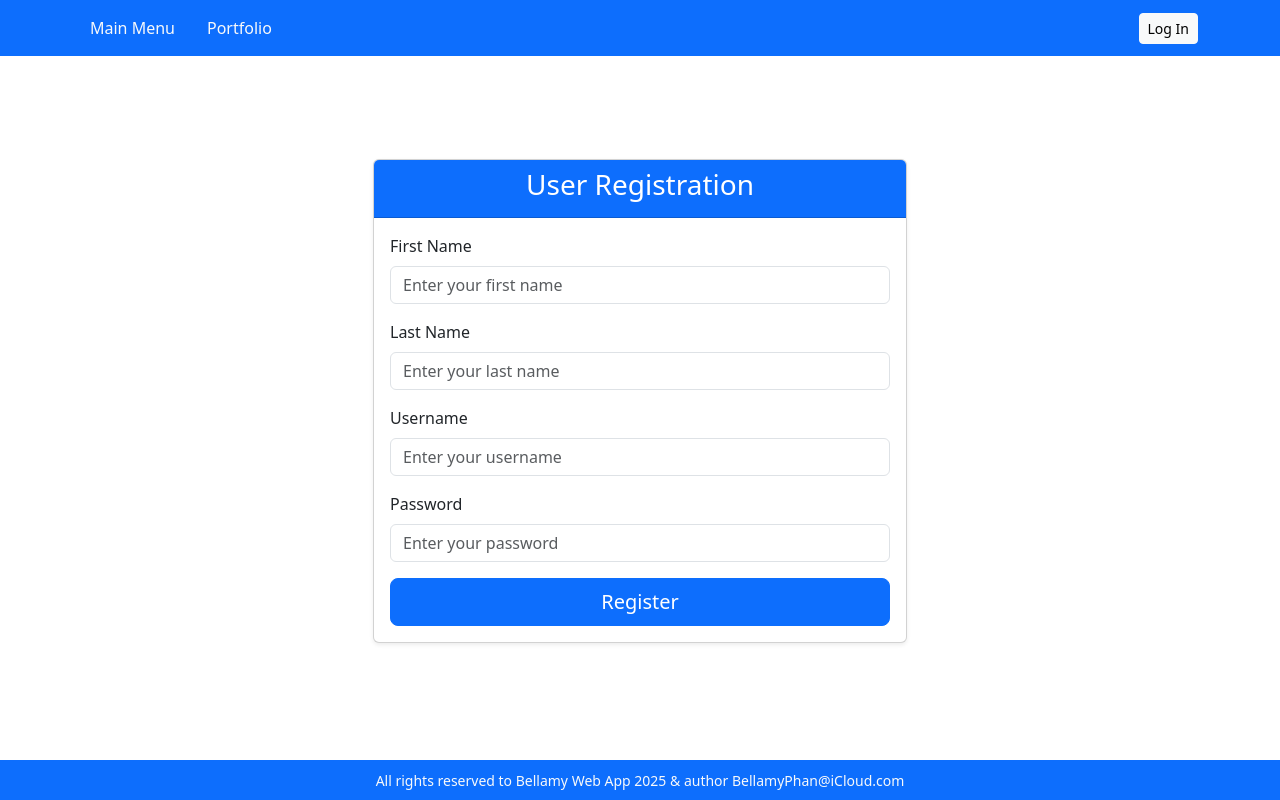
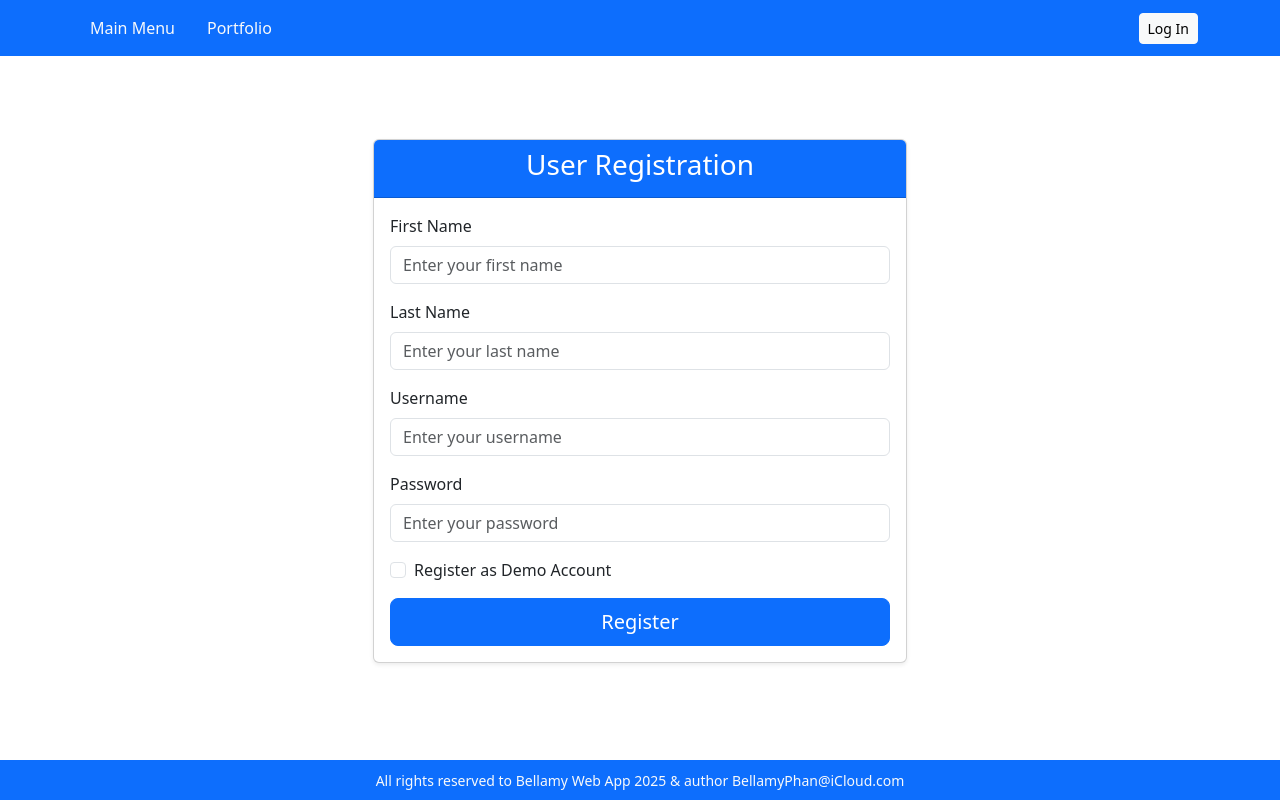
Before and after one commit to bellamyp/bellamy-web-app, an Angular app in the folder angular-frontend/: page /user-registration in a window 1280 px wide. Built offline with nearby package versions, Linux system fonts and the light colour scheme.

Commit message:
frontend: userRegistration add Demo account option, enhance error message to end users

```diff
--- a/angular-frontend/src/app/feature/user/components/registration/registration.component.html
+++ b/angular-frontend/src/app/feature/user/components/registration/registration.component.html
@@ -10,57 +10,38 @@
             <!-- First Name Field -->
             <div class="mb-3">
               <label for="firstName" class="form-label">First Name</label>
-              <input
-                type="text"
-                id="firstName"
-                [value]="user().firstName"
-                (input)="onInputChange('firstName', $event)"
-                class="form-control"
-                placeholder="Enter your first name"
-                required
-              />
+              <input type="text" id="firstName" [value]="user().firstName" (input)="onInputChange('firstName', $event)"
+                class="form-control" placeholder="Enter your first name" required />
             </div>
 
             <!-- Last Name Field -->
             <div class="mb-3">
               <label for="lastName" class="form-label">Last Name</label>
-              <input
-                type="text"
-                id="lastName"
-                [value]="user().lastName"
-                (input)="onInputChange('lastName', $event)"
-                class="form-control"
-                placeholder="Enter your last name"
-                required
-              />
+              <input type="text" id="lastName" [value]="user().lastName" (input)="onInputChange('lastName', $event)"
+                class="form-control" placeholder="Enter your last name" required />
             </div>
 
             <!-- Username Field -->
             <div class="mb-3">
               <label for="username" class="form-label">Username</label>
-              <input
-                type="text"
-                id="username"
-                [value]="user().username"
-                (input)="onInputChange('username', $event)"
-                class="form-control"
-                placeholder="Enter your username"
-                required
-              />
+              <input type="text" id="username" [value]="user().username" (input)="onInputChange('username', $event)"
+                class="form-control" placeholder="Enter your username" required />
             </div>
 
             <!-- Password Field -->
             <div class="mb-3">
               <label for="password" class="form-label">Password</label>
-              <input
-                type="password"
-                id="password"
-                [value]="user().password"
-                (input)="onInputChange('password', $event)"
-                class="form-control"
-                placeholder="Enter your password"
-                required
-              />
+              <input type="password" id="password" [value]="user().password" (input)="onInputChange('password', $event)"
+                class="form-control" placeholder="Enter your password" required />
+            </div>
+
+            <!-- Demo Account Checkbox -->
+            <div class="form-check mb-3">
+              <input type="checkbox" id="isDemo" class="form-check-input" [checked]="user().isDemo"
+                (change)="onCheckboxChange('isDemo', $event)" />
+              <label for="isDemo" class="form-check-label">
+                Register as Demo Account
+              </label>
             </div>
 
             <!-- Submit Button -->
--- a/angular-frontend/src/app/feature/user/components/registration/registration.component.ts
+++ b/angular-frontend/src/app/feature/user/components/registration/registration.component.ts
@@ -37,13 +37,24 @@ export class RegistrationComponent {
       },
       error: (error) => {
         console.error('Error registering user:', error);
-        alert('Error registering user. Please try again.');
+
+        // Try to extract a specific error message from the backend response
+        const errorMessage = error?.error?.errors?.error;
+
+        if (errorMessage === 'Username already registered by another user') {
+          alert('This username is already taken. Please choose another one.');
+        } else {
+          alert('Error registering user. Please try again.');
+        }
       }
     });
   }
 
-  private updateField(field: keyof UserRegistration, value: string) {
-    this.user.update((u) => ({ ...u, [field]: value }));
+  onCheckboxChange(field: keyof UserRegistration, event: Event): void {
+    const input = event.target as HTMLInputElement;
+    if (input) {
+      this.user.update((u) => ({ ...u, [field]: input.checked }));
+    }
   }
 
   onInputChange(field: keyof UserRegistration, event: Event): void {
@@ -52,4 +63,8 @@ export class RegistrationComponent {
       this.updateField(field, input.value);
     }
   }
+
+  private updateField(field: keyof UserRegistration, value: string) {
+    this.user.update((u) => ({ ...u, [field]: value }));
+  }
 }
--- a/angular-frontend/src/app/feature/user/model/user-registration.ts
+++ b/angular-frontend/src/app/feature/user/model/user-registration.ts
@@ -1,8 +1,9 @@
 export class UserRegistration {
-    constructor(
+  constructor(
     public firstName: string = '',
     public lastName: string = '',
     public username: string = '',
-    public password: string = ''
-  ) {}
+    public password: string = '',
+    public isDemo: boolean = false,
+  ) { }
 }
```
